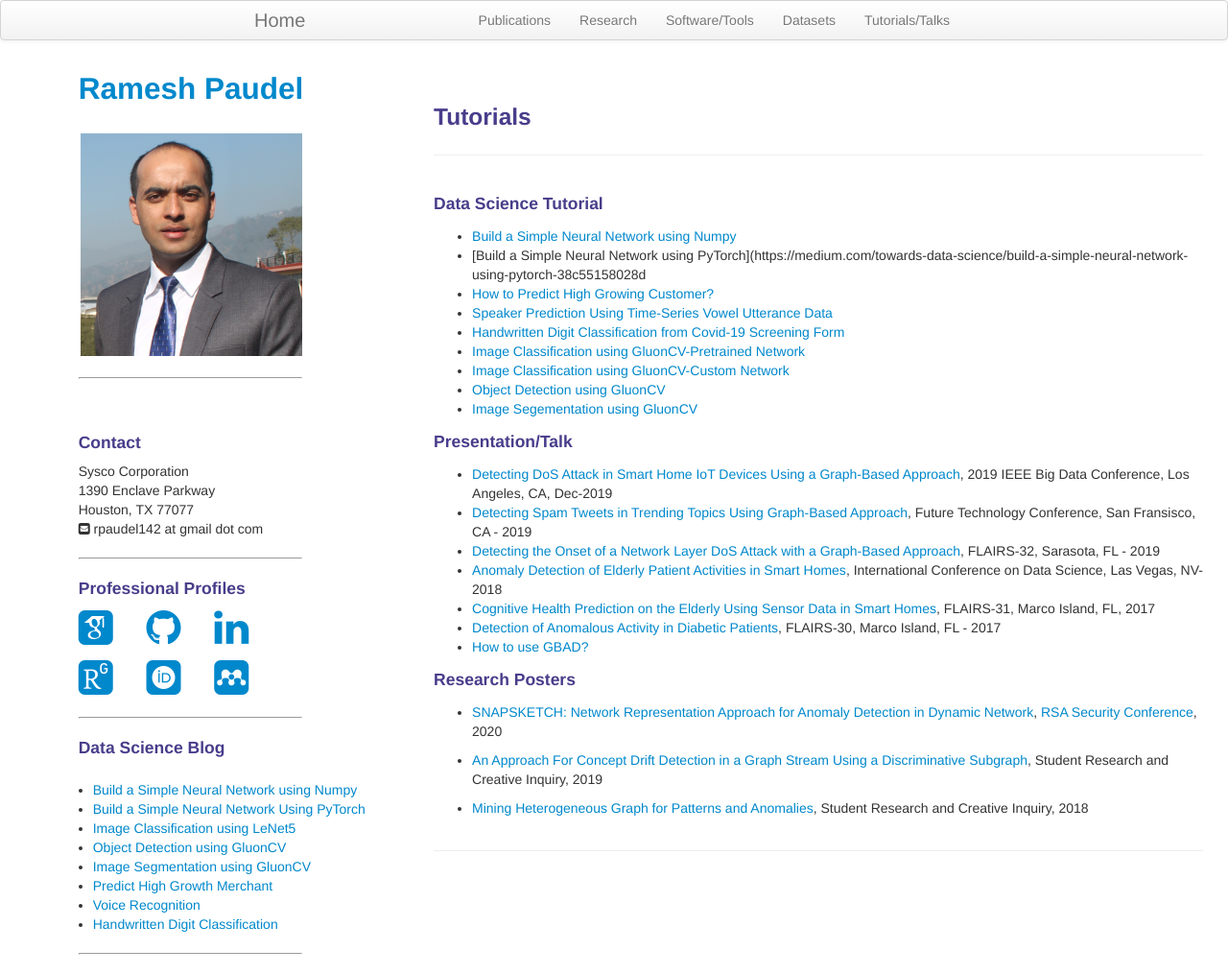
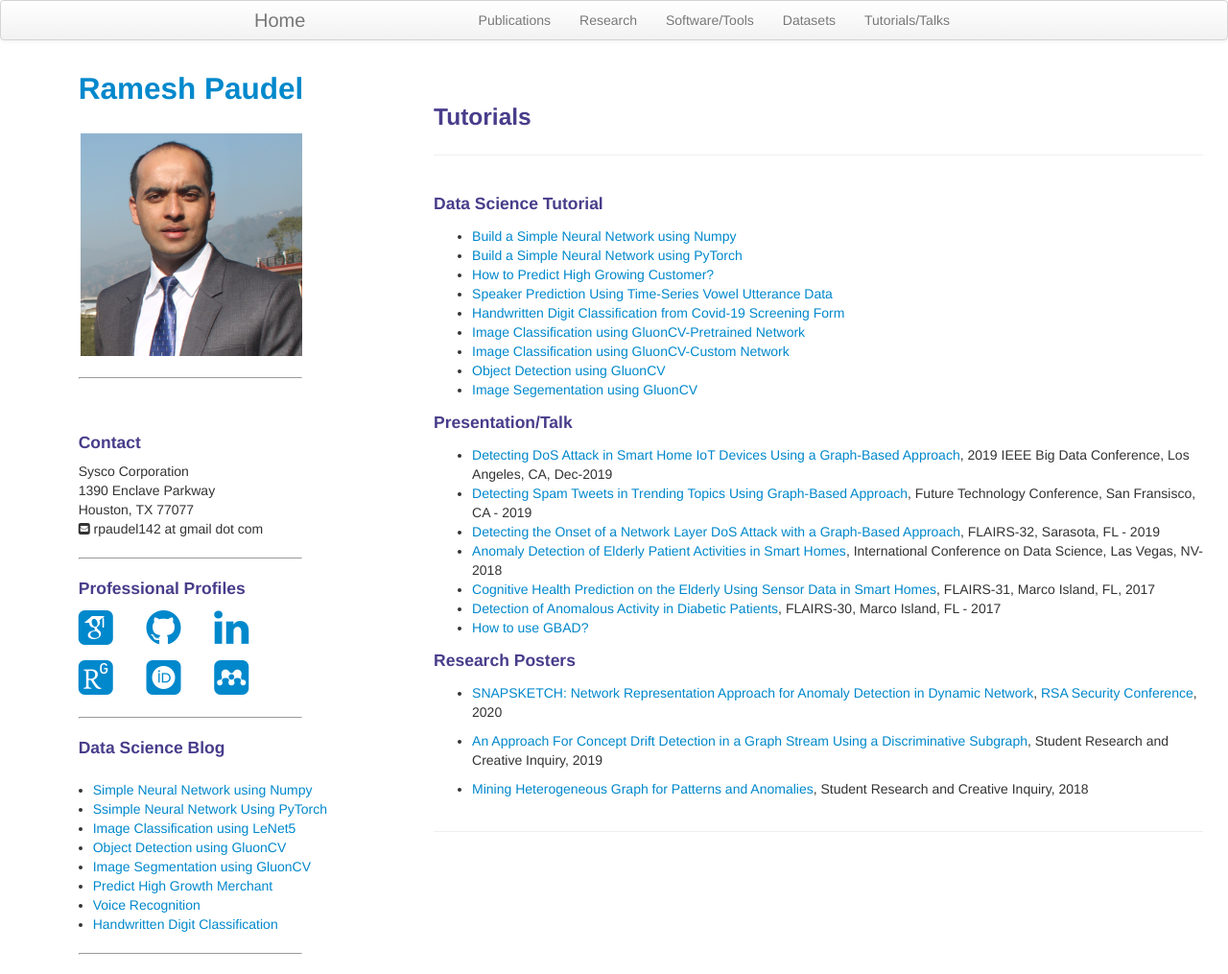
Before and after one commit to rpaudel42/rpaudel42.github.io, a Jekyll site: the page built from pages/tutorial.md, in a window 1280 px wide. Shown: the whole page at 96% size. Built offline with Jekyll 4.4.1, drawn with Linux system fonts in a browser that asks for light colours; nearby versions of some CDN libraries; some web fonts are replaced.

Commit message:
minor fixes

```diff
--- a/_includes/themes/twitter/default.html
+++ b/_includes/themes/twitter/default.html
@@ -92,8 +92,8 @@
           <h4><a name="contact"></a>Data Science Blog</h4>
           <div class="row-fluid">
             <ul class="ul-blog">
-              <li class="li-blog"><a href=" https://medium.com/towards-data-science/build-a-simple-neural-network-using-numpy-2add9aad6fc8">Build a Simple Neural Network using Numpy</a></li>
-               <li class="li-blog"><a href=" https://medium.com/towards-data-science/build-a-simple-neural-network-using-pytorch-38c55158028d">Build a Simple Neural Network Using PyTorch</a></li>
+              <li class="li-blog"><a href=" https://medium.com/towards-data-science/build-a-simple-neural-network-using-numpy-2add9aad6fc8">Simple Neural Network using Numpy</a></li>
+               <li class="li-blog"><a href=" https://medium.com/towards-data-science/build-a-simple-neural-network-using-pytorch-38c55158028d">Ssimple Neural Network Using PyTorch</a></li>
               <li class="li-blog"><a href="https://rpaudel42.github.io/pages/TrainLeNet/TrainLeNet.html">Image Classification using LeNet5</a></li>
               <li class="li-blog"><a href="https://rpaudel42.github.io/pages/ObjectClf/ObjectClf.html">Object Detection using GluonCV</a></li>
               <li class="li-blog"><a href="https://rpaudel42.github.io/pages/ImgSegmentation/ImgSegmentation.html">Image Segmentation using GluonCV</a></li>
--- a/pages/tutorial.md
+++ b/pages/tutorial.md
@@ -6,7 +6,7 @@ description: Tutorial Related to Graphs
 
 #### Data Science Tutorial
 - [Build a Simple Neural Network using Numpy](https://medium.com/towards-data-science/build-a-simple-neural-network-using-numpy-2add9aad6fc8)
-- [Build a Simple Neural Network using PyTorch](https://medium.com/towards-data-science/build-a-simple-neural-network-using-pytorch-38c55158028d
+- [Build a Simple Neural Network using PyTorch](https://medium.com/towards-data-science/build-a-simple-neural-network-using-pytorch-38c55158028d)
 - [How to Predict High Growing Customer?](/pages/predicting_customer/predicting_customer.html)
 - [Speaker Prediction Using Time-Series Vowel Utterance Data](/pages/speaker/speakerclassification.html)
 - [Handwritten Digit Classification from Covid-19 Screening Form](/pages/Covid-19/Covid-19.html)
```
